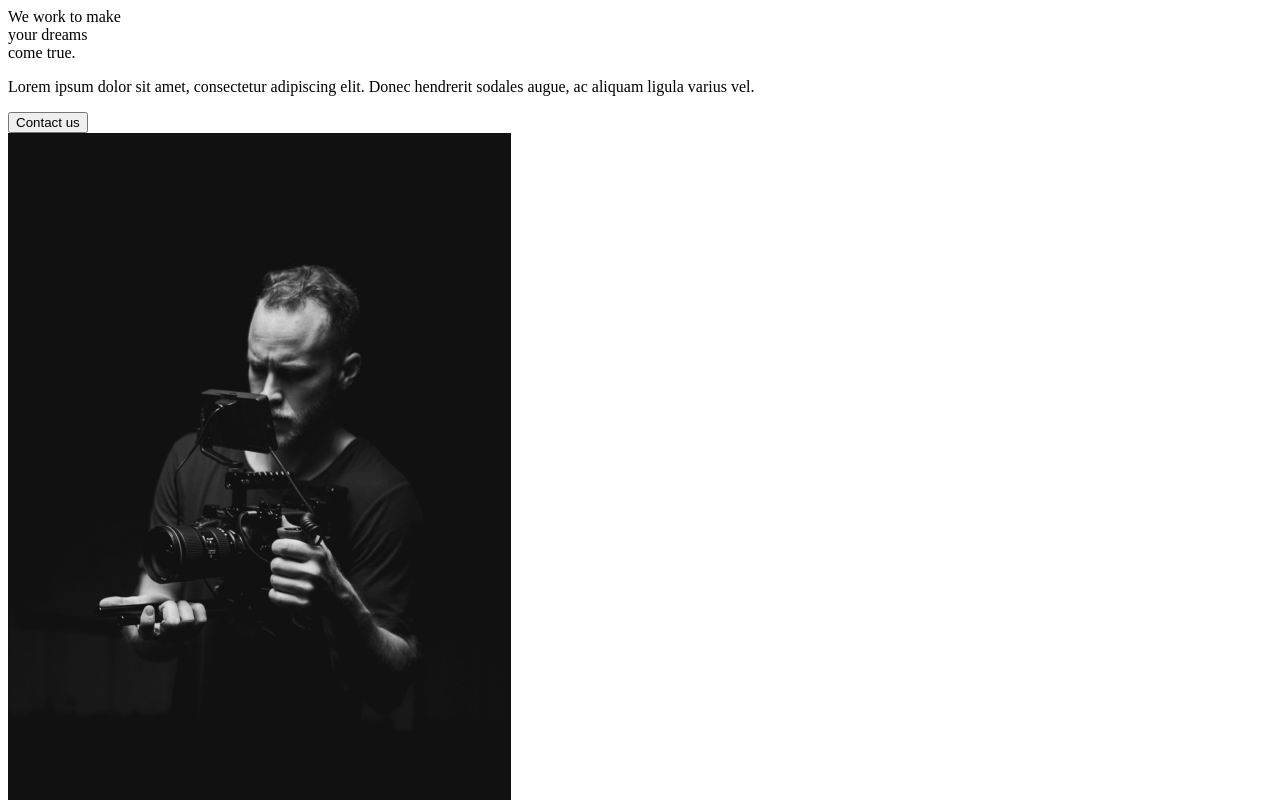
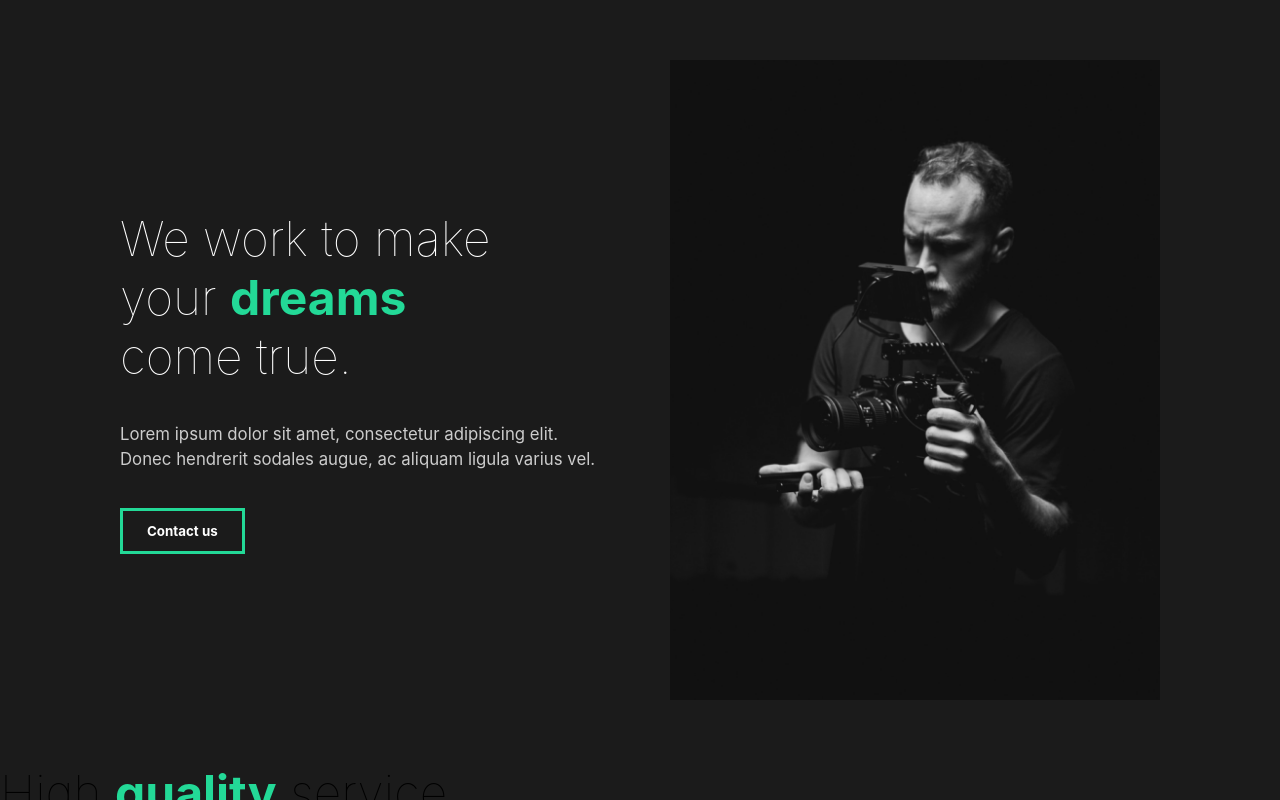
Before and after one commit to Sumerian812/Capture-Artist-Portfolio, a React (Create React App) app: page / in a window 1280 px wide. Shown: the top 800 px of the page. Built offline with nearby package versions, Linux system fonts and the light colour scheme.

Commit message:
Global Styles, Styles for About Us

```diff
--- a/src/App.js
+++ b/src/App.js
@@ -1,8 +1,10 @@
 import AboutUs from "./pages/AboutUs";
+import GlobalStyle from "./components/GlobalStyles";
 
 function App() {
   return (
     <div className="App">
+      <GlobalStyle />
       <AboutUs />
     </div>
   );
--- a/src/components/AboutSection.js
+++ b/src/components/AboutSection.js
@@ -1,31 +1,65 @@
 import React from "react";
 import home1 from "../img/home1.png"
+import styled from "styled-components";
 
 const AboutSection = () => {
     return (
-        <div>
-            <div className="description">
+        <StyledAbout>
+            <StyledDescription>
                 <div className="title">
-                    <div className="hide">
-                        We work to make
-                    </div>
-                    <div className="hide">
-                        your <span>dreams</span>
-                    </div>
-                    <div className="hide">
-                        come true.
-                    </div>
+                    <StyledHide>
+                        <h2>We work to make</h2>
+                    </StyledHide>
+                    <StyledHide>
+                        <h2>your <span>dreams</span></h2>
+                    </StyledHide>
+                    <StyledHide>
+                        <h2> come true.</h2>
+                    </StyledHide>
                 </div>
-            </div>
-            <p>Lorem ipsum dolor sit amet, consectetur adipiscing elit.
-            Donec hendrerit sodales augue, ac aliquam ligula varius vel.
-            </p>
-            <button>Contact us</button>
-            <div className="image">
+                <p>
+                    Lorem ipsum dolor sit amet, consectetur adipiscing elit.
+                    Donec hendrerit sodales augue, ac aliquam ligula varius vel.
+                </p>
+                <button>Contact us</button>
+            </StyledDescription>
+            <StyledImage>
                 <img src={home1} alt="" />
-            </div>
-        </div>
+            </StyledImage>
+        </StyledAbout>
     )
 }
 
+// Styled components
+const StyledAbout = styled.div`
+    min-height: 90vh;
+    display: flex;
+    align-items: center;
+    justify-content: center;
+    padding: 5rem 10rem;
+    color: white;
+`;
+
+const StyledDescription = styled.div`
+    flex: 1;
+    padding-right: 5rem;
+    h2 {
+        font-weight: lighter;
+    }
+`;
+
+const StyledImage = styled.div`
+    flex: 1;
+    overflow: hidden;
+    img {
+        width: 100%;
+        height: 80vh;
+        object-fit: cover;
+    }
+`;
+
+const StyledHide = styled.div`
+    overflow: hidden
+`;
+
 export default AboutSection;
--- /dev/null
+++ b/src/components/GlobalStyles.js
@@ -0,0 +1,66 @@
+import { createGlobalStyle } from "styled-components";
+
+const GlobalStyle = createGlobalStyle`
+
+*{
+    margin: 0;
+    padding: 0;
+    box-sizing: border-box
+}
+
+html{
+    @media (max-width: 1700px){
+        font-size: 75%;
+    }
+
+}
+
+body{
+    background: #1b1b1b;
+    font-family: 'Inter', sans-serif;
+    overflow-x: hidden;
+}
+button{
+    font-weight: bold;
+    font-size: 1.1.rem;
+    cursor: pointer;
+    padding: 1rem 2rem;
+    border: 3px solid #23d997;
+    background: transparent;
+    color: white;
+    transition: all 0.5s ease;
+    font-family: 'Inter', sans-serif;
+    &:hover{
+        background-color: #23d997;
+        color: white;
+    }
+}
+    h2{
+        font-weight: lighter;
+        font-size: 4rem;
+    }
+    h3{
+        color: white;
+    }
+    h4{
+        font-weight: bold;
+        font-size: 2rem;
+
+    }
+    a{
+        font-size: 1.1rem;
+    }
+    span{
+        font-weight: bold;
+        color:#23d997;
+    }
+    p{
+        padding: 3rem 0rem;
+        color: #ccc;
+        font-size: 1.4rem;
+        line-height: 150%;
+    }
+
+`;
+
+export default GlobalStyle;
```
Also changed, not shown: 1 other file (tests, documents, lock files or other folders).
